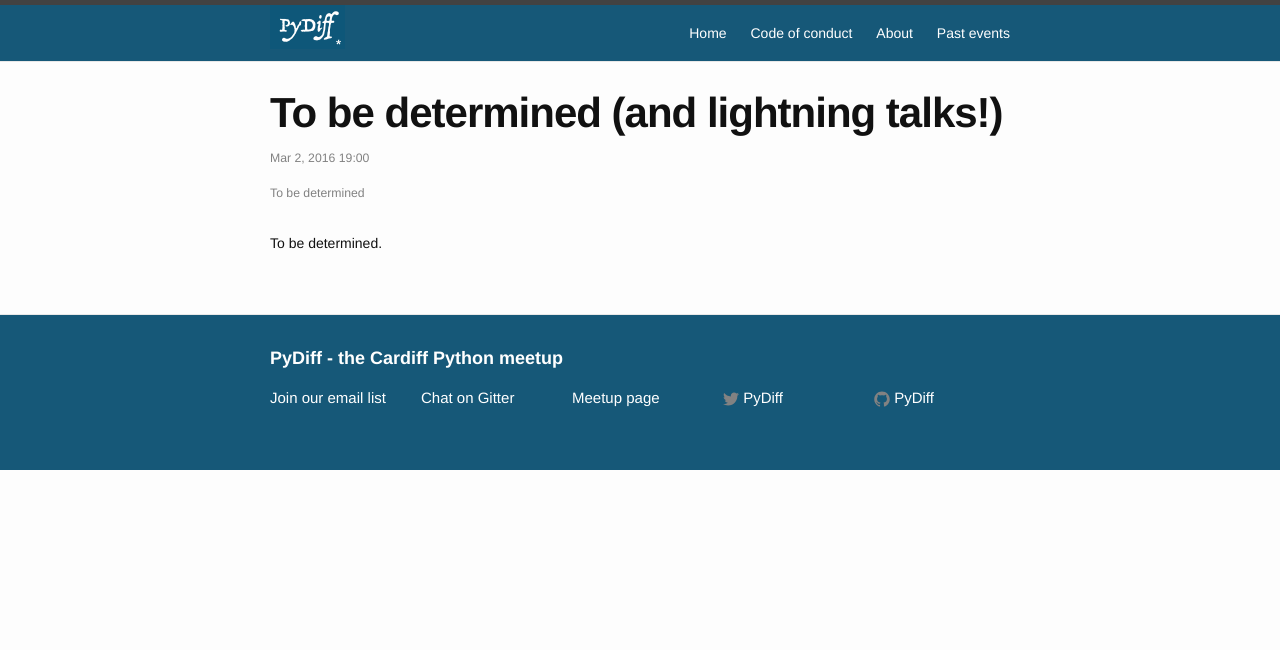
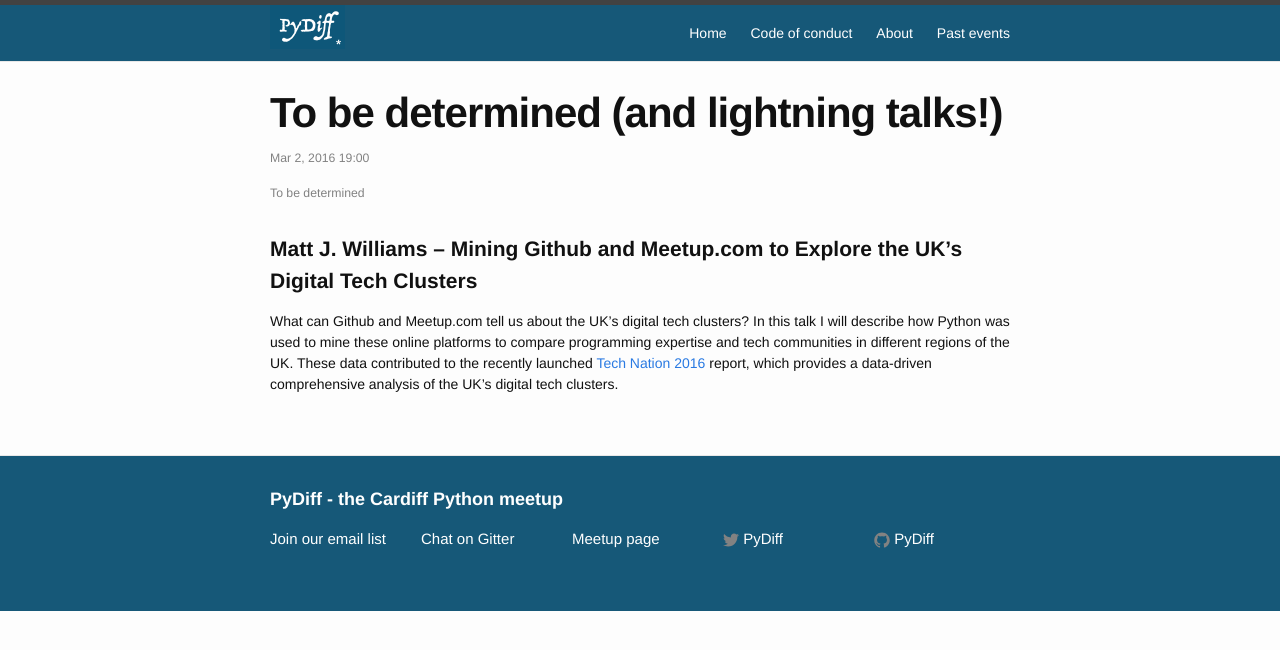
Before and after one commit to PyDiff/PyDiff.github.io, a Jekyll site: the page built from _events/2016-03-15.md, in a window 1280 px wide. Shown: the top 650 px of the page. Built offline with Jekyll 4.4.1, drawn with Linux system fonts in a browser that asks for light colours.

Commit message:
Matt JW's talk

```diff
--- a/_events/2016-03-15.md
+++ b/_events/2016-03-15.md
@@ -6,4 +6,6 @@
 venue:  "To be determined"
 ---
 
-To be determined.
+# Matt J. Williams – Mining Github and Meetup.com to Explore the UK's Digital Tech Clusters
+
+What can Github and Meetup.com tell us about the UK's digital tech clusters? In this talk I will describe how Python was used to mine these online platforms to compare programming expertise and tech communities in different regions of the UK. These data contributed to the recently launched [Tech Nation 2016](http://www.nesta.org.uk/publications/tech-nation-2016) report, which provides a data-driven comprehensive analysis of the UK's digital tech clusters.
```
